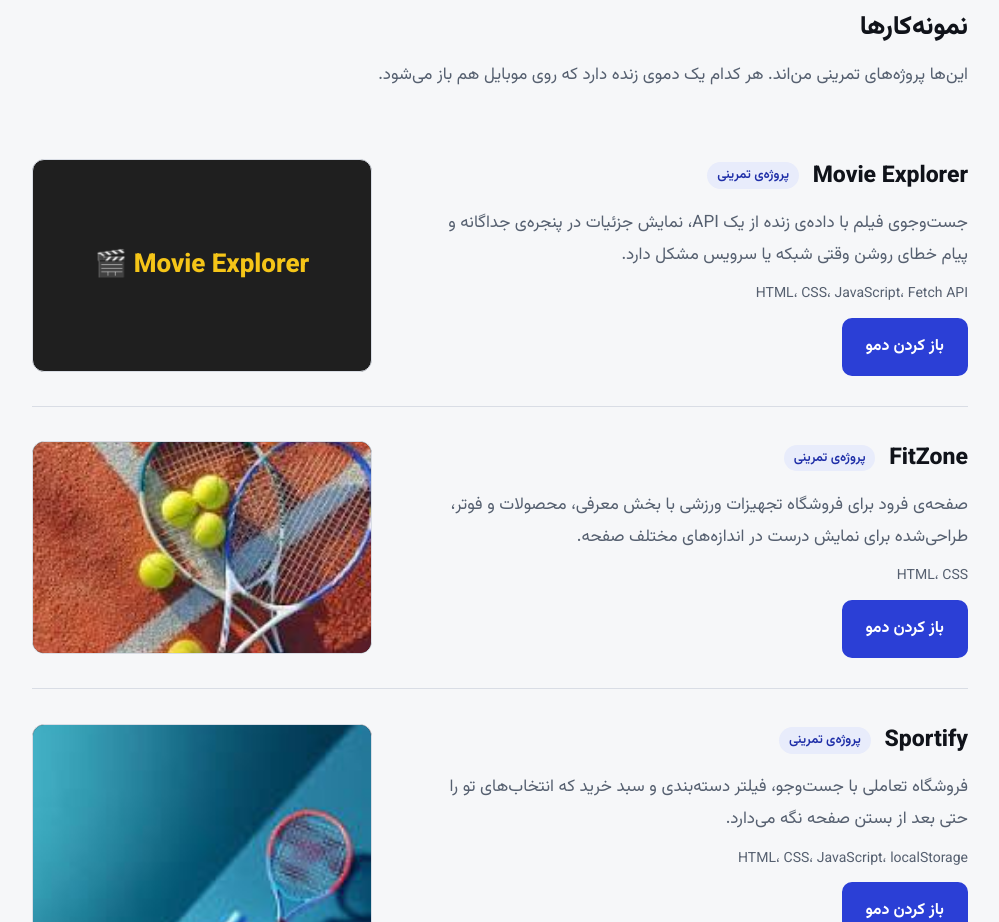
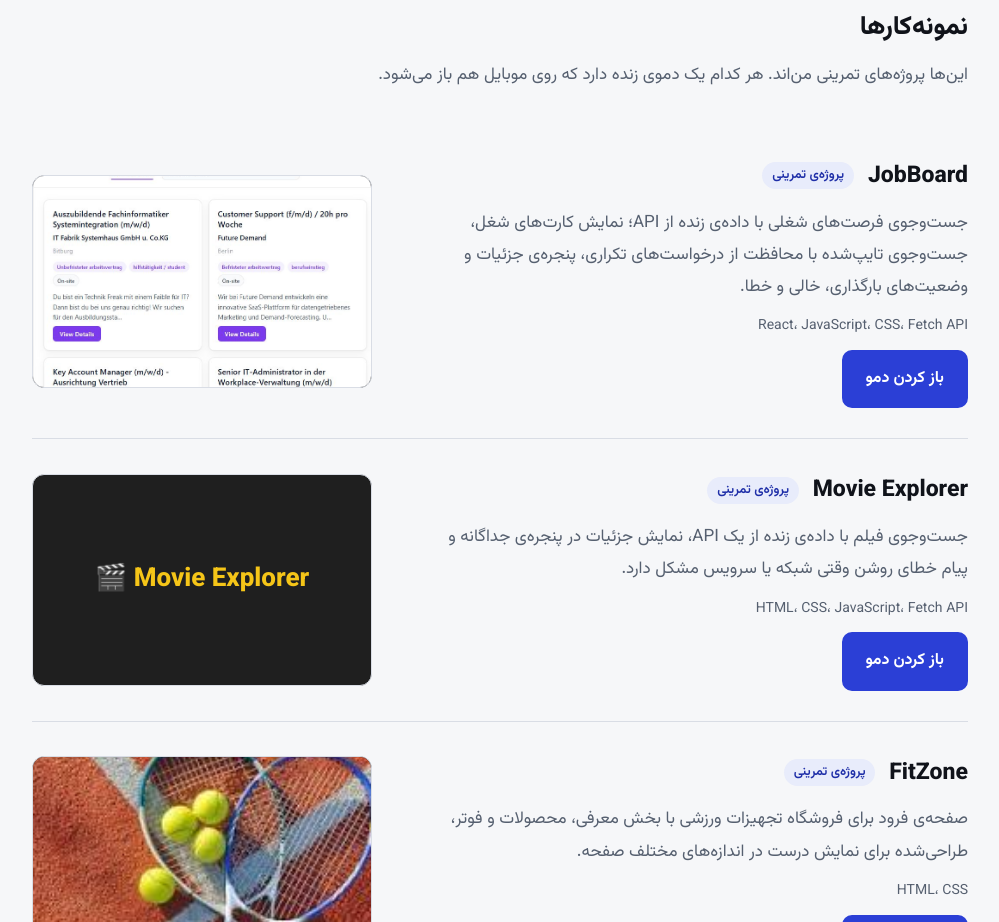
Before and after one commit to forotanihamed-maker/portfolio, a plain HTML site: page index.html in a window 1280 px wide. Shown: the part 619-1541 px from the top of the page, without its empty margins (140-1139 px from the left). Drawn offline with Linux system fonts and the light colour scheme.

Commit message:
add jobbord

```diff
--- a/index.html
+++ b/index.html
@@ -342,6 +342,38 @@
 
           <article class="work">
             <div>
+              <h3>JobBoard <span class="badge">پروژه‌ی تمرینی</span></h3>
+              <p>
+                جست‌وجوی فرصت‌های شغلی با داده‌ی زنده از API؛ نمایش کارت‌های شغل،
+                جست‌وجوی تایپ‌شده با محافظت از درخواست‌های تکراری، پنجره‌ی
+                جزئیات و وضعیت‌های بارگذاری، خالی و خطا.
+              </p>
+              <p class="tech">React، JavaScript، CSS، Fetch API</p>
+              <a
+                class="btn primary"
+                href="https://jobboardproject-one.vercel.app/"
+                target="_blank"
+                rel="noopener noreferrer"
+                >باز کردن دمو</a
+              >
+            </div>
+            <a
+              class="thumb"
+              href="https://jobboardproject-one.vercel.app/"
+              target="_blank"
+              rel="noopener noreferrer"
+              aria-label="باز کردن دموی JobBoard در یک تب جدید"
+              ><img
+                src="projects/jobboard/preview.jpg"
+                alt="پیش‌نمایش صفحه‌ی JobBoard"
+                loading="lazy"
+                width="790"
+                height="584"
+            /></a>
+          </article>
+
+          <article class="work">
+            <div>
               <h3>Movie Explorer <span class="badge">پروژه‌ی تمرینی</span></h3>
               <p>
                 جست‌وجوی فیلم با داده‌ی زنده از یک API، نمایش جزئیات در پنجره‌ی
```
Also changed, not shown: projects/jobboard/preview.jpg (added).
